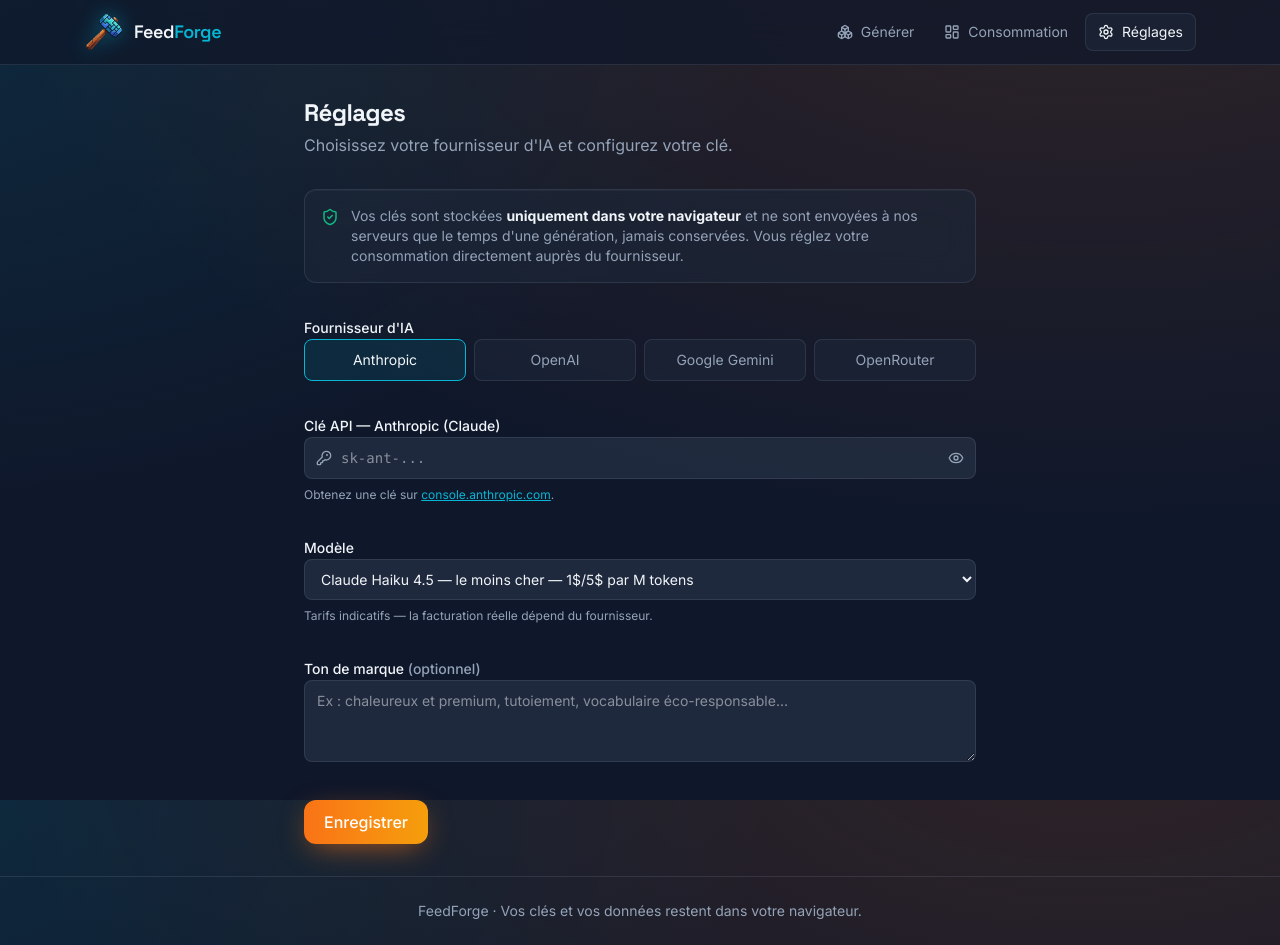
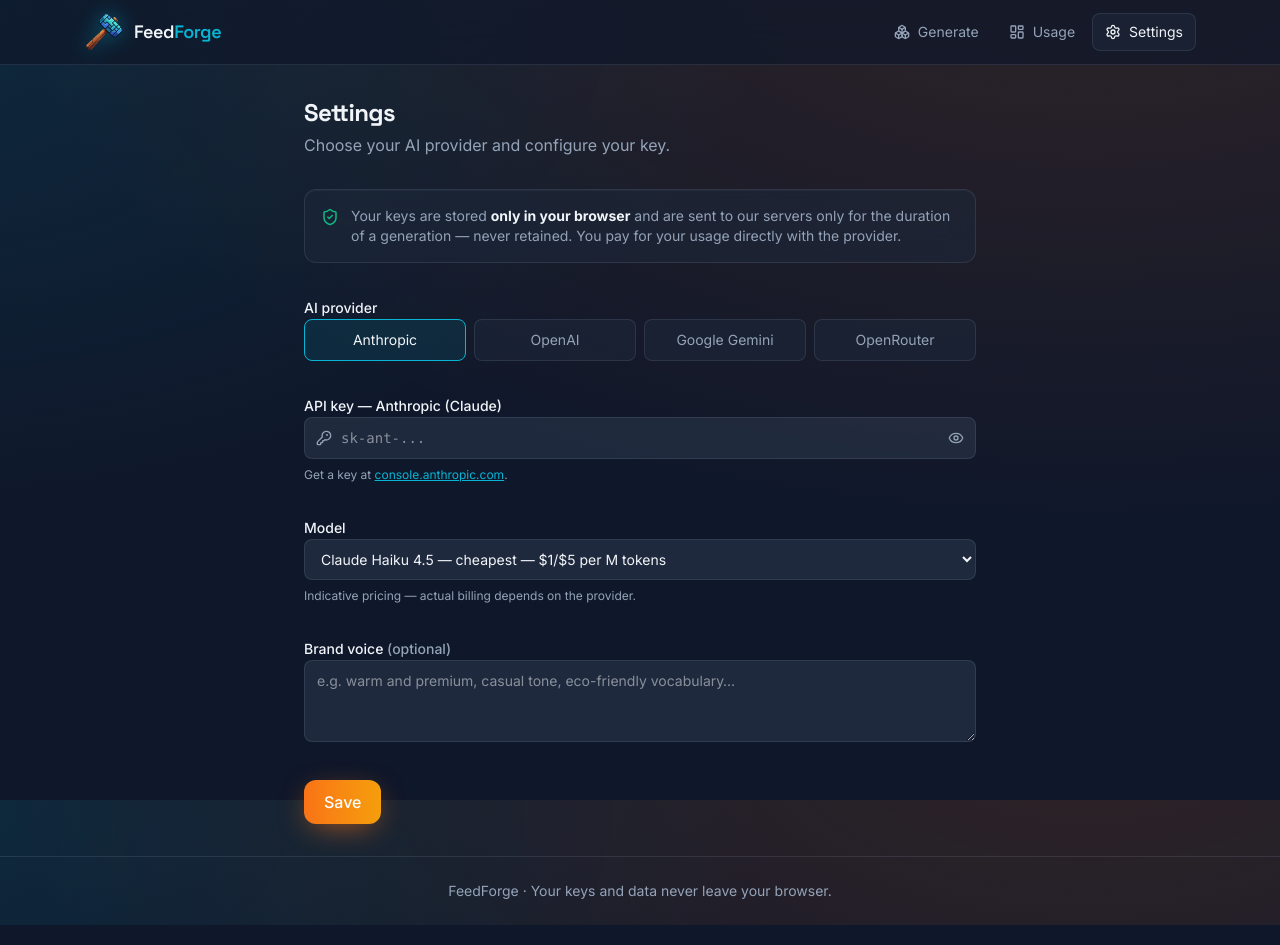
Before and after one commit to laysa66/feedforge, a Next.js app: page /settings in a window 1280 px wide. Built offline with nearby package versions, Linux system fonts and the light colour scheme.

Commit message:
feat: update UI text to English and enhance user experience across the application

```diff
--- a/src/app/api/generate/route.ts
+++ b/src/app/api/generate/route.ts
@@ -27,18 +27,18 @@
 
 function buildPrompts(product: ProductInput, brandVoice?: string) {
   const system = [
-    "Tu es un rédacteur e-commerce expert en fiches produits optimisées SEO.",
-    "Rédige une description de produit en français : 2 paragraphes courts, vendeuse, naturelle, sans superlatifs creux.",
-    "Intègre subtilement des mots-clés pertinents. Pas de titre, pas de listes à puces, pas de préambule — uniquement la description.",
-    brandVoice?.trim() ? `Respecte ce ton de marque : ${brandVoice.trim()}` : "",
+    "You are an expert e-commerce copywriter specialized in SEO-optimized product descriptions.",
+    "Write a product description in English: 2 short paragraphs, persuasive, natural, no empty superlatives.",
+    "Subtly weave in relevant keywords. No title, no bullet lists, no preamble — only the description.",
+    brandVoice?.trim() ? `Follow this brand voice: ${brandVoice.trim()}` : "",
   ]
     .filter(Boolean)
     .join("\n");
 
   const user = [
-    `Produit : ${product.name.trim()}`,
-    product.attributes?.trim() ? `Attributs : ${product.attributes.trim()}` : "",
-    "Rédige la description.",
+    `Product: ${product.name.trim()}`,
+    product.attributes?.trim() ? `Attributes: ${product.attributes.trim()}` : "",
+    "Write the description.",
   ]
     .filter(Boolean)
     .join("\n");
@@ -51,20 +51,20 @@
   try {
     body = (await req.json()) as Body;
   } catch {
-    return NextResponse.json({ error: "Requête invalide." }, { status: 400 });
+    return NextResponse.json({ error: "Invalid request." }, { status: 400 });
   }
 
   const { provider, apiKey, model, brandVoice, product } = body;
 
   if (!apiKey?.trim()) {
     return NextResponse.json(
-      { error: "Clé API manquante. Renseignez-la dans Réglages." },
+      { error: "Missing API key. Add it in Settings." },
       { status: 401 },
     );
   }
   if (!product?.name?.trim()) {
     return NextResponse.json(
-      { error: "Le nom du produit est requis." },
+      { error: "Product name is required." },
       { status: 400 },
     );
   }
@@ -99,7 +99,7 @@
     const baseURL = OPENAI_COMPATIBLE_BASE[provider];
     if (!baseURL) {
       return NextResponse.json(
-        { error: "Fournisseur non supporté." },
+        { error: "Unsupported provider." },
         { status: 400 },
       );
     }
@@ -122,7 +122,7 @@
     });
   } catch (err: unknown) {
     let status = 500;
-    let msg = "Erreur lors de la génération.";
+    let msg = "Generation failed.";
     if (err instanceof Anthropic.APIError || err instanceof OpenAI.APIError) {
       status = err.status ?? 500;
       msg = err.message;
--- a/src/app/dashboard/page.tsx
+++ b/src/app/dashboard/page.tsx
@@ -7,11 +7,11 @@
 import CountUp from "@/components/CountUp";
 
 function fmtUsd(n: number) {
-  return n < 0.01 ? `${(n * 100).toFixed(2)} ¢` : `${n.toFixed(2)} $`;
+  return n < 0.01 ? `${(n * 100).toFixed(2)} ¢` : `$${n.toFixed(2)}`;
 }
 
 function fmtDate(ts: number) {
-  return new Date(ts).toLocaleString("fr-FR", {
+  return new Date(ts).toLocaleString("en-US", {
     day: "2-digit",
     month: "2-digit",
     hour: "2-digit",
@@ -42,7 +42,7 @@
   const byDay = useMemo(() => {
     const map = new Map<string, number>();
     for (const u of usage) {
-      const d = new Date(u.at).toLocaleDateString("fr-FR", {
+      const d = new Date(u.at).toLocaleDateString("en-US", {
         day: "2-digit",
         month: "2-digit",
       });
@@ -61,17 +61,17 @@
   const cards = [
     {
       icon: Boxes,
-      label: "Fiches générées",
+      label: "Descriptions generated",
       node: <CountUp value={totals.count} />,
     },
     {
       icon: Cpu,
-      label: "Tokens consommés",
+      label: "Tokens used",
       node: <CountUp value={totals.inputTokens + totals.outputTokens} />,
     },
     {
       icon: Coins,
-      label: "Coût estimé total",
+      label: "Estimated total cost",
       node:
         totals.costUsd < 0.01 ? (
           <CountUp value={totals.costUsd * 100} decimals={2} suffix=" ¢" />
@@ -85,9 +85,9 @@
     <div className="space-y-8">
       <div className="flex items-end justify-between">
         <div>
-          <h1 className="text-2xl font-bold tracking-tight">Consommation</h1>
+          <h1 className="text-2xl font-bold tracking-tight">Usage</h1>
           <p className="mt-1 text-muted">
-            Suivi de vos générations et du coût IA estimé (basé sur votre clé).
+            Track your generations and estimated AI cost (based on your key).
           </p>
         </div>
         {usage.length > 0 && (
@@ -95,7 +95,7 @@
             onClick={reset}
             className="inline-flex items-center gap-2 rounded-lg border border-border bg-surface px-3 py-2 text-sm text-muted transition hover:text-danger"
           >
-            <Trash2 size={16} /> Réinitialiser
+            <Trash2 size={16} /> Reset
           </button>
         )}
       </div>
@@ -119,14 +119,14 @@
 
       {usage.length === 0 ? (
         <div className="glass rounded-2xl border-dashed p-10 text-center text-muted">
-          Aucune génération pour l&apos;instant. Lancez votre première fiche dans
-          l&apos;onglet « Générer ».
+          No generations yet. Create your first description in the “Generate”
+          tab.
         </div>
       ) : (
         <>
           <div className="glass rounded-2xl p-5">
             <h2 className="mb-4 text-sm font-medium text-muted">
-              Coût estimé par jour
+              Estimated cost per day
             </h2>
             <div className="flex h-40 items-end gap-2">
               {byDay.map(([day, val]) => (
@@ -152,10 +152,10 @@
               <thead className="bg-surface-2 text-left text-muted">
                 <tr>
                   <th className="px-4 py-3 font-medium">Date</th>
-                  <th className="px-4 py-3 font-medium">Fournisseur</th>
-                  <th className="px-4 py-3 font-medium">Modèle</th>
+                  <th className="px-4 py-3 font-medium">Provider</th>
+                  <th className="px-4 py-3 font-medium">Model</th>
                   <th className="px-4 py-3 font-medium">Tokens (in / out)</th>
-                  <th className="px-4 py-3 font-medium">Coût</th>
+                  <th className="px-4 py-3 font-medium">Cost</th>
                 </tr>
               </thead>
               <tbody>
--- a/src/app/layout.tsx
+++ b/src/app/layout.tsx
@@ -14,9 +14,9 @@
 });
 
 export const metadata: Metadata = {
-  title: "FeedForge — Fiches produits IA pour e-commerce",
+  title: "FeedForge — AI product descriptions for e-commerce",
   description:
-    "Générez des descriptions produits optimisées SEO en masse, avec votre propre clé API. Suivez votre consommation en temps réel.",
+    "Generate SEO-optimized product descriptions in bulk with your own API key. Track your usage and cost in real time.",
 };
 
 export default function RootLayout({
@@ -26,7 +26,7 @@
 }>) {
   return (
     <html
-      lang="fr"
+      lang="en"
       className={`${inter.variable} ${spaceGrotesk.variable} h-full antialiased`}
     >
       <body className="min-h-full flex flex-col">
@@ -35,7 +35,7 @@
           {children}
         </main>
         <footer className="border-t border-border px-5 py-6 text-center text-sm text-muted">
-          FeedForge · Vos clés et vos données restent dans votre navigateur.
+          FeedForge · Your keys and data never leave your browser.
         </footer>
       </body>
     </html>
--- a/src/app/page.tsx
+++ b/src/app/page.tsx
@@ -6,18 +6,18 @@
 const features = [
   {
     icon: FileSpreadsheet,
-    title: "Import CSV en masse",
-    desc: "Importez votre catalogue et générez des centaines de descriptions d'un coup.",
+    title: "Bulk CSV import",
+    desc: "Import your catalog and generate hundreds of descriptions in one click.",
   },
   {
     icon: KeyRound,
-    title: "Votre clé, votre IA (BYOK)",
-    desc: "Claude, OpenAI, Gemini ou OpenRouter — branchez votre propre clé. Rien n'est conservé chez nous.",
+    title: "Your key, your AI (BYOK)",
+    desc: "Claude, OpenAI, Gemini or OpenRouter — plug in your own key. Nothing is stored on our side.",
   },
   {
     icon: LineChart,
-    title: "Consommation en temps réel",
-    desc: "Suivez vos tokens et votre coût estimé à chaque génération.",
+    title: "Real-time usage",
+    desc: "Track your tokens and estimated cost on every generation.",
   },
 ];
 
@@ -35,31 +35,31 @@
         />
         <span className="glass inline-flex items-center gap-2 rounded-full px-3 py-1 text-xs text-muted">
           <span className="h-1.5 w-1.5 rounded-full bg-brand-2 shadow-[0_0_8px_var(--brand-2)]" />
-          Pour les boutiques en ligne · Modèle BYOK
+          Built for online stores · BYOK model
         </span>
         <h1 className="mx-auto mt-5 max-w-3xl text-balance text-4xl font-bold tracking-tight sm:text-5xl">
-          Des fiches produits qui vendent,{" "}
+          Product descriptions that sell,{" "}
           <span className="bg-gradient-to-r from-brand via-brand-amber to-brand-2 bg-clip-text text-transparent">
-            forgées par l&apos;IA
+            forged by AI
           </span>
         </h1>
         <p className="mx-auto mt-4 max-w-2xl text-pretty text-muted">
-          FeedForge rédige des descriptions produits optimisées SEO pour votre
-          catalogue e-commerce. Importez un CSV, générez, exportez. Vous payez
-          uniquement votre consommation IA via votre propre clé.
+          FeedForge writes SEO-optimized product descriptions for your
+          e-commerce catalog. Import a CSV, generate, export. You only pay for
+          your own AI usage, through your own key.
         </p>
         <div className="mt-8 flex flex-wrap items-center justify-center gap-3">
           <Link
             href="/generate"
             className="inline-flex items-center gap-2 rounded-xl bg-gradient-to-r from-brand to-brand-amber px-5 py-3 font-medium text-white shadow-[0_8px_30px_-8px_rgba(249,115,22,0.7)] transition hover:opacity-90"
           >
-            <Boxes size={18} /> Commencer à générer
+            <Boxes size={18} /> Start generating
           </Link>
           <Link
             href="/settings"
             className="glass inline-flex items-center gap-2 rounded-xl px-5 py-3 font-medium transition hover:border-[color:var(--border-glow)]"
           >
-            Configurer ma clé <ArrowRight size={16} />
+            Set up my key <ArrowRight size={16} />
           </Link>
         </div>
       </section>
--- a/src/app/settings/page.tsx
+++ b/src/app/settings/page.tsx
@@ -57,25 +57,24 @@
   return (
     <div className="mx-auto max-w-2xl space-y-8">
       <div>
-        <h1 className="text-2xl font-bold tracking-tight">Réglages</h1>
+        <h1 className="text-2xl font-bold tracking-tight">Settings</h1>
         <p className="mt-1 text-muted">
-          Choisissez votre fournisseur d&apos;IA et configurez votre clé.
+          Choose your AI provider and configure your key.
         </p>
       </div>
 
       <div className="glass flex items-start gap-3 rounded-xl p-4 text-sm">
         <ShieldCheck className="mt-0.5 shrink-0 text-success" size={18} />
         <p className="text-muted">
-          Vos clés sont stockées{" "}
-          <strong className="text-foreground">uniquement dans votre navigateur</strong>{" "}
-          et ne sont envoyées à nos serveurs que le temps d&apos;une génération,
-          jamais conservées. Vous réglez votre consommation directement auprès du
-          fournisseur.
+          Your keys are stored{" "}
+          <strong className="text-foreground">only in your browser</strong> and
+          are sent to our servers only for the duration of a generation — never
+          retained. You pay for your usage directly with the provider.
         </p>
       </div>
 
       <div className="space-y-2">
-        <label className="text-sm font-medium">Fournisseur d&apos;IA</label>
+        <label className="text-sm font-medium">AI provider</label>
         <div className="grid grid-cols-2 gap-2 sm:grid-cols-4">
           {PROVIDERS.map((p) => (
             <button
@@ -94,7 +93,7 @@
       </div>
 
       <div className="space-y-2">
-        <label className="text-sm font-medium">Clé API — {info.label}</label>
+        <label className="text-sm font-medium">API key — {info.label}</label>
         <div className="relative">
           <KeyRound
             size={16}
@@ -111,13 +110,13 @@
             type="button"
             onClick={() => setShow((s) => !s)}
             className="absolute right-2 top-1/2 -translate-y-1/2 rounded p-1 text-muted hover:text-foreground"
-            aria-label="Afficher/masquer"
+            aria-label="Show/hide"
           >
             {show ? <EyeOff size={16} /> : <Eye size={16} />}
           </button>
         </div>
         <p className="text-xs text-muted">
-          Obtenez une clé sur{" "}
+          Get a key at{" "}
           <a
             href={info.keysUrl}
             target="_blank"
@@ -131,7 +130,7 @@
       </div>
 
       <div className="space-y-2">
-        <label className="text-sm font-medium">Modèle</label>
+        <label className="text-sm font-medium">Model</label>
         <select
           value={model}
           onChange={(e) => setModel(e.target.value)}
@@ -139,24 +138,24 @@
         >
           {info.models.map((m) => (
             <option key={m.id} value={m.id}>
-              {m.label} — {m.inputPerMTok}$/{m.outputPerMTok}$ par M tokens
+              {m.label} — ${m.inputPerMTok}/${m.outputPerMTok} per M tokens
             </option>
           ))}
         </select>
         <p className="text-xs text-muted">
-          Tarifs indicatifs — la facturation réelle dépend du fournisseur.
+          Indicative pricing — actual billing depends on the provider.
         </p>
       </div>
 
       <div className="space-y-2">
         <label className="text-sm font-medium">
-          Ton de marque <span className="text-muted">(optionnel)</span>
+          Brand voice <span className="text-muted">(optional)</span>
         </label>
         <textarea
           value={brand}
           onChange={(e) => setBrand(e.target.value)}
           rows={3}
-          placeholder="Ex : chaleureux et premium, tutoiement, vocabulaire éco-responsable…"
+          placeholder="e.g. warm and premium, casual tone, eco-friendly vocabulary…"
           className="w-full rounded-lg border border-border bg-surface-2 px-3 py-2.5 text-sm outline-none focus:border-brand-2"
         />
       </div>
@@ -166,7 +165,7 @@
         className="inline-flex items-center gap-2 rounded-xl bg-gradient-to-r from-brand to-brand-amber px-5 py-2.5 font-medium text-white shadow-[0_8px_30px_-8px_rgba(249,115,22,0.7)] transition hover:opacity-90"
       >
         {saved ? <Check size={18} /> : null}
-        {saved ? "Enregistré" : "Enregistrer"}
+        {saved ? "Saved" : "Save"}
       </button>
     </div>
   );
--- a/src/components/CountUp.tsx
+++ b/src/components/CountUp.tsx
@@ -46,7 +46,7 @@
     };
   }, [value, duration]);
 
-  const formatted = display.toLocaleString("fr-FR", {
+  const formatted = display.toLocaleString("en-US", {
     minimumFractionDigits: decimals,
     maximumFractionDigits: decimals,
   });
--- a/src/components/Nav.tsx
+++ b/src/components/Nav.tsx
@@ -7,9 +7,9 @@
 import logo from "@/app/icon.png";
 
 const links = [
-  { href: "/generate", label: "Générer", icon: Boxes },
-  { href: "/dashboard", label: "Consommation", icon: LayoutDashboard },
-  { href: "/settings", label: "Réglages", icon: Settings },
+  { href: "/generate", label: "Generate", icon: Boxes },
+  { href: "/dashboard", label: "Usage", icon: LayoutDashboard },
+  { href: "/settings", label: "Settings", icon: Settings },
 ];
 
 export default function Nav() {
--- a/src/lib/models.ts
+++ b/src/lib/models.ts
@@ -26,9 +26,9 @@
     keysUrl: "https://console.anthropic.com/settings/keys",
     keyHint: "sk-ant-...",
     models: [
-      { id: "claude-haiku-4-5", label: "Claude Haiku 4.5 — le moins cher", inputPerMTok: 1, outputPerMTok: 5 },
-      { id: "claude-sonnet-4-6", label: "Claude Sonnet 4.6 — équilibré", inputPerMTok: 3, outputPerMTok: 15 },
-      { id: "claude-opus-4-8", label: "Claude Opus 4.8 — le plus puissant", inputPerMTok: 5, outputPerMTok: 25 },
+      { id: "claude-haiku-4-5", label: "Claude Haiku 4.5 — cheapest", inputPerMTok: 1, outputPerMTok: 5 },
+      { id: "claude-sonnet-4-6", label: "Claude Sonnet 4.6 — balanced", inputPerMTok: 3, outputPerMTok: 15 },
+      { id: "claude-opus-4-8", label: "Claude Opus 4.8 — most powerful", inputPerMTok: 5, outputPerMTok: 25 },
     ],
   },
   {
@@ -37,8 +37,8 @@
     keysUrl: "https://platform.openai.com/api-keys",
     keyHint: "sk-...",
     models: [
-      { id: "gpt-4o-mini", label: "GPT-4o mini — le moins cher", inputPerMTok: 0.15, outputPerMTok: 0.6 },
-      { id: "gpt-4.1-mini", label: "GPT-4.1 mini — équilibré", inputPerMTok: 0.4, outputPerMTok: 1.6 },
+      { id: "gpt-4o-mini", label: "GPT-4o mini — cheapest", inputPerMTok: 0.15, outputPerMTok: 0.6 },
+      { id: "gpt-4.1-mini", label: "GPT-4.1 mini — balanced", inputPerMTok: 0.4, outputPerMTok: 1.6 },
       { id: "gpt-4o", label: "GPT-4o — premium", inputPerMTok: 2.5, outputPerMTok: 10 },
     ],
   },
@@ -48,8 +48,8 @@
     keysUrl: "https://aistudio.google.com/app/apikey",
     keyHint: "AIza...",
     models: [
-      { id: "gemini-1.5-flash", label: "Gemini 1.5 Flash — le moins cher", inputPerMTok: 0.075, outputPerMTok: 0.3 },
-      { id: "gemini-2.0-flash", label: "Gemini 2.0 Flash — équilibré", inputPerMTok: 0.1, outputPerMTok: 0.4 },
+      { id: "gemini-1.5-flash", label: "Gemini 1.5 Flash — cheapest", inputPerMTok: 0.075, outputPerMTok: 0.3 },
+      { id: "gemini-2.0-flash", label: "Gemini 2.0 Flash — balanced", inputPerMTok: 0.1, outputPerMTok: 0.4 },
       { id: "gemini-1.5-pro", label: "Gemini 1.5 Pro — premium", inputPerMTok: 1.25, outputPerMTok: 5 },
     ],
   },
```
Also changed, not shown: src/app/generate/page.tsx (+20 -20 lines), 1 other file (tests, documents, lock files or other folders).
